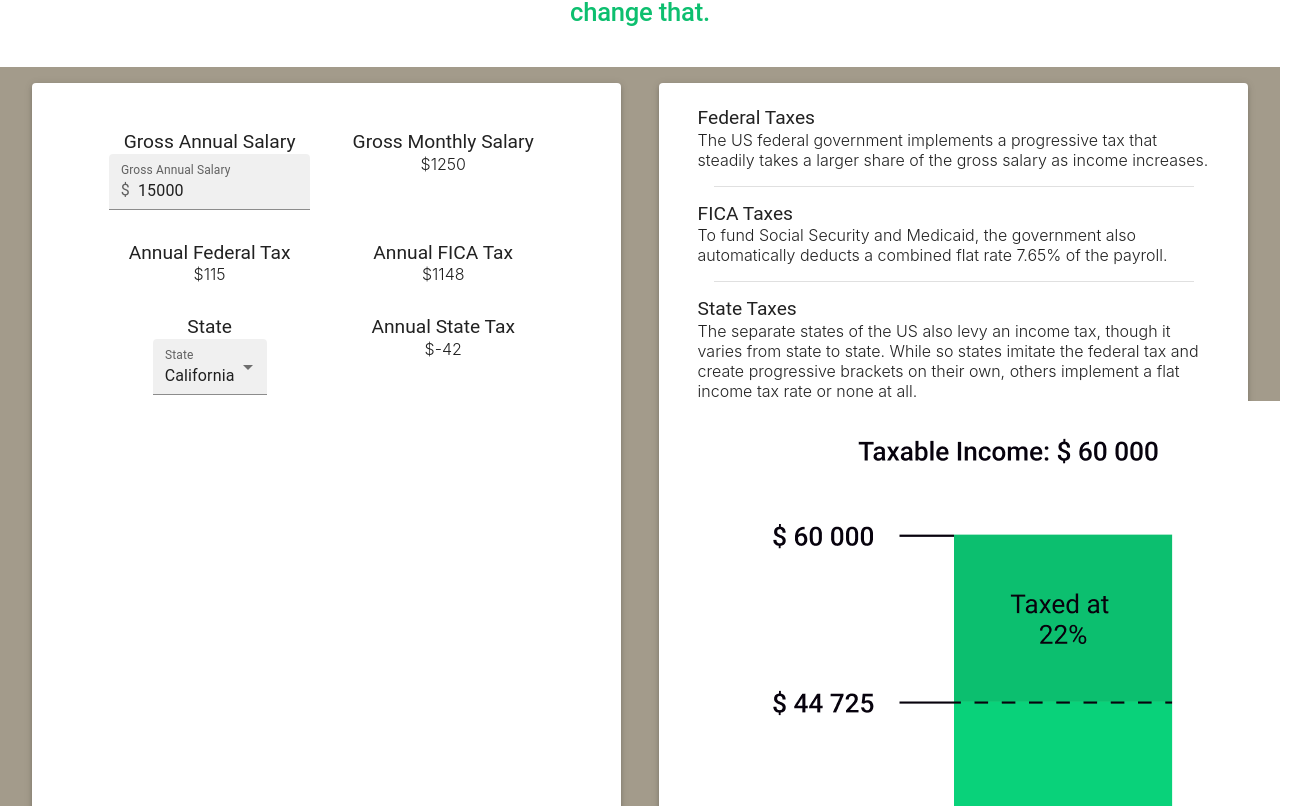
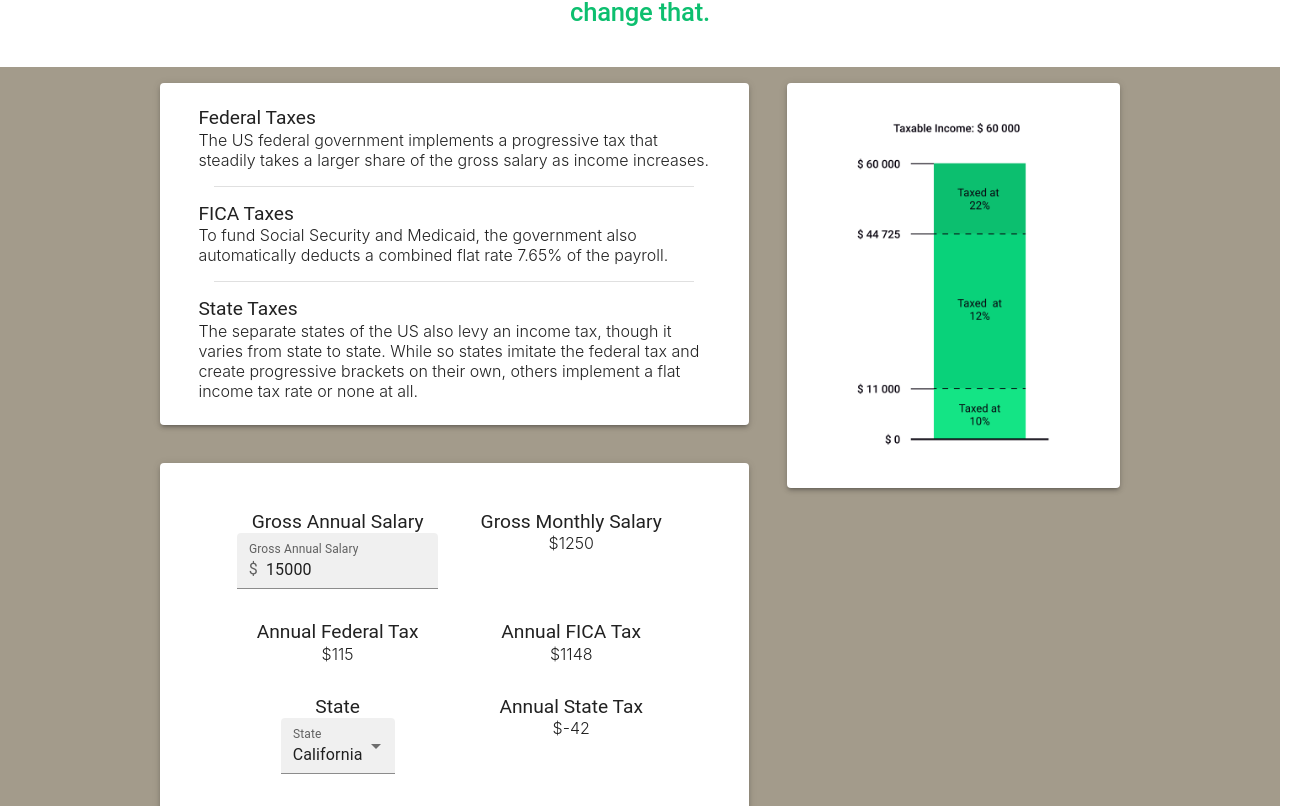
Before and after one commit to KevinZhang2135/personal-finance, a React (Create React App) app: page / in a window 1280 px wide. Shown: the part 874-1680 px from the top of the page, 1306 px wide, since content can reach past the window. Built offline with nearby package versions, Linux system fonts and the light colour scheme.

Commit message:
Rearranged Layout

```diff
--- a/src/App.js
+++ b/src/App.js
@@ -11,7 +11,6 @@ const taxBrackets = await (
 	await fetch("./Personal-Finance/taxBrackets.json")
 ).json();
 
-console.log(taxBrackets)
 const App = () => {
 	// $15,000 is the minimum wage salary set by US as of 2023
 
--- a/src/components/taxes/Taxes.jsx
+++ b/src/components/taxes/Taxes.jsx
@@ -1,5 +1,5 @@
 import React from "react";
-import { Box, Divider, Grid, Paper, Stack, Typography } from "@mui/material";
+import { Divider, Grid, Paper, Stack, Typography } from "@mui/material";
 
 import IncomeForm from "./IncomeForm";
 import StateForm from "./StateForm";
@@ -8,48 +8,21 @@ import FederalForm from "./FederalForm";
 const Taxes = (props) => {
     let { salary, setSalary, state, setState, taxes, setTaxes } = props;
 
-	const paperWidth = { xs: "90vw", md: "40vw" };
-	const papersx = { width: paperWidth, p: "3vh 3vw" };
+    const papersx = { width: { md: "90vw", lg: "40vw" }, p: "3vh 3vw" };
 
     return (
         <Stack
             bgcolor="secondary.main"
-			direction={{ xs: "column", md: "row" }}
+            direction={{ md: "column", lg: "row" }}
             spacing={"3vw"}
-			sx={{ justifyContent: "center", p: "2vh 2vw" }}
+            sx={{ justifyContent: "center", p: "2vh 2vw"}}
+        >
+            <Stack
+                direction={{ md: "column", lg: "column" }}
+                spacing={"3vw"}
+                sx={{ justifyContent: "center"}}
             >
                 <Paper elevation={3} sx={papersx}>
-				<Grid
-					container
-					spacing={4}
-					sx={{
-						display: "flex",
-						flexDirection: "row",
-						justifyContent: "center",
-						p: "3vh 3vw"
-					}}
-				>
-					<IncomeForm
-						salary={salary}
-						setSalary={setSalary}
-						state={state}
-						setTaxes={setTaxes}
-					></IncomeForm>
-
-					<FederalForm taxes={taxes}></FederalForm>
-
-					<StateForm
-						salary={salary}
-						taxes={taxes}
-						state={state}
-						setState={setState}
-						setTaxes={setTaxes}
-					></StateForm>
-				</Grid>
-			</Paper>
-
-			<Paper elevation={3} sx={papersx}>
-				<Box>
                     <Typography variant="h3">Federal Taxes</Typography>
                     <Typography variant="p">
                         The US federal government implements a progressive tax
@@ -86,8 +59,56 @@ const Taxes = (props) => {
                         on their own, others implement a flat income tax rate or
                         none at all.
                     </Typography>
-				</Box>
-				<img src="./Personal-Finance/incomeTax.png" alt="income tax" />
+                </Paper>
+
+                <Paper elevation={3} sx={papersx}>
+                    <Grid
+                        container
+                        spacing={4}
+                        sx={{
+                            display: "flex",
+                            flexDirection: "row",
+                            justifyContent: "center",
+                            p: "3vh 3vw",
+                        }}
+                    >
+                        <IncomeForm
+                            salary={salary}
+                            setSalary={setSalary}
+                            state={state}
+                            setTaxes={setTaxes}
+                        ></IncomeForm>
+
+                        <FederalForm taxes={taxes}></FederalForm>
+
+                        <StateForm
+                            salary={salary}
+                            taxes={taxes}
+                            state={state}
+                            setState={setState}
+                            setTaxes={setTaxes}
+                        ></StateForm>
+                    </Grid>
+                </Paper>
+            </Stack>
+
+            <Paper
+                elevation={3}
+                sx={{
+                    width: { md: "90vw", lg: "20vw" },
+                    height: "100%",
+					p: "3vh 3vw",
+                    display: "flex",
+                    flexDirection: "column",
+                    justifyContent: "center",
+                }}
+            >
+                <img
+                    src="./Personal-Finance/incomeTax.png"
+                    alt="income tax"
+                    width={"100%"}
+                    height={"auto"}
+                />
             </Paper>
         </Stack>
     );
--- a/src/index.css
+++ b/src/index.css
@@ -13,6 +13,11 @@ body {
     -moz-osx-font-smoothing: grayscale;
 }
 
+img {
+    max-width: 100%;
+    height: auto;
+}
+
 em {
 	color: #0dbf6f;
 	font-style: normal;
```
Lines whose indentation alone changed are shown as unchanged.
